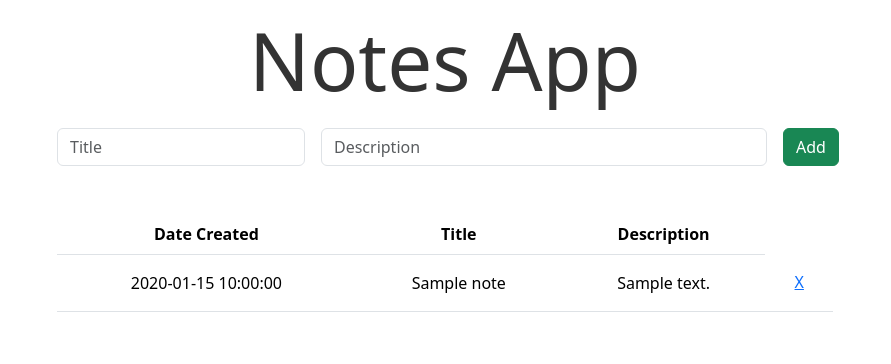
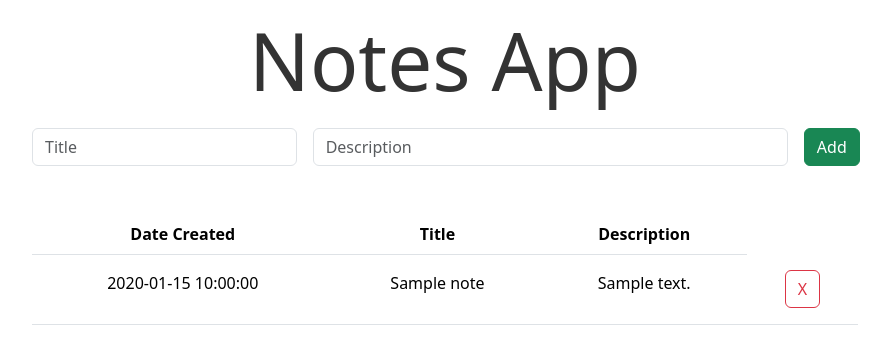
Before and after one commit to teran-s/aiphp-b1, a PHP site: page /notes/index.php in a window 1280 px wide. Shown: the part 59-423 px from the top of the page, without its empty margins (195-1086 px from the left). Run offline with PHP 8.4, Linux system fonts and the light colour scheme; tables that the repository leaves empty or names only in its code hold one stand-in row (values such as "Sample post").

Commit message:
modified:   notes/dbnotes.php 	modified:   notes/index.php

```diff
--- a/notes/index.php
+++ b/notes/index.php
@@ -52,7 +52,7 @@
         </div>
     </nav>
 
-    <div class="container-md text-center " style="max-width: 800px;">
+    <div class="container-md text-center " style="max-width: 850px;">
         <div class="mb-2 hero-text">Notes App</div>
         <form action="dbnotes.php" method="POST" class="row g-3">
             <div class="col-4">
@@ -104,7 +104,7 @@
                         echo "<td class='p-3'>" . $row["createdDate"] . "</td>";
                         echo "<td class='p-3'>" . $row["title"] . "</td>";
                         echo "<td class='p-3'>" . $row["description"] . "</td>";
-                        echo "<td class='p-3'> <a href=" . "dbnotes.php?delid=" . $row["id"] . ">X</a> </td>";
+                        echo "<td class='p-3'> <a class='btn btn-outline-danger' href=" . "dbnotes.php?delid=" . $row["id"] . ">X</a> </td>";
                         echo "</tr>";
                     }
                 } else {
```
Also changed, not shown: notes/dbnotes.php (+20 -5 lines).
